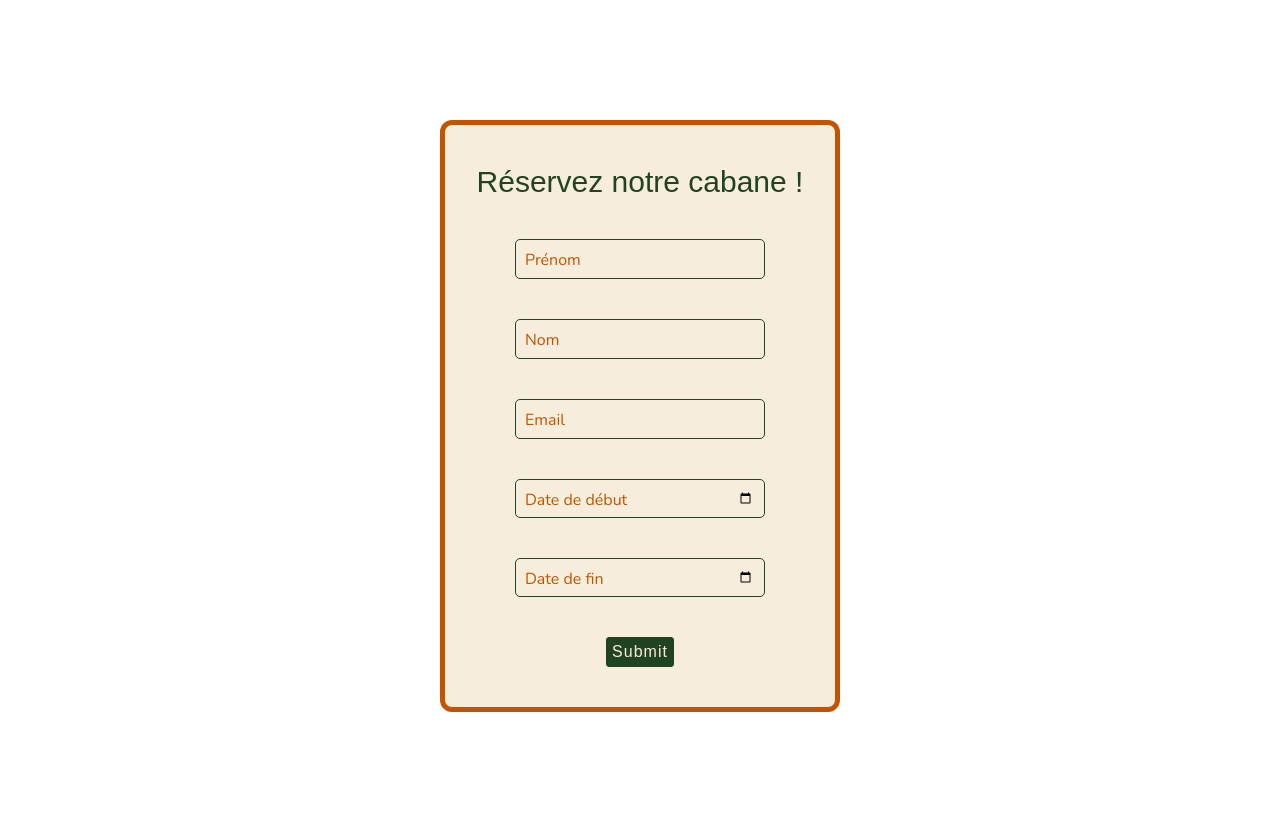
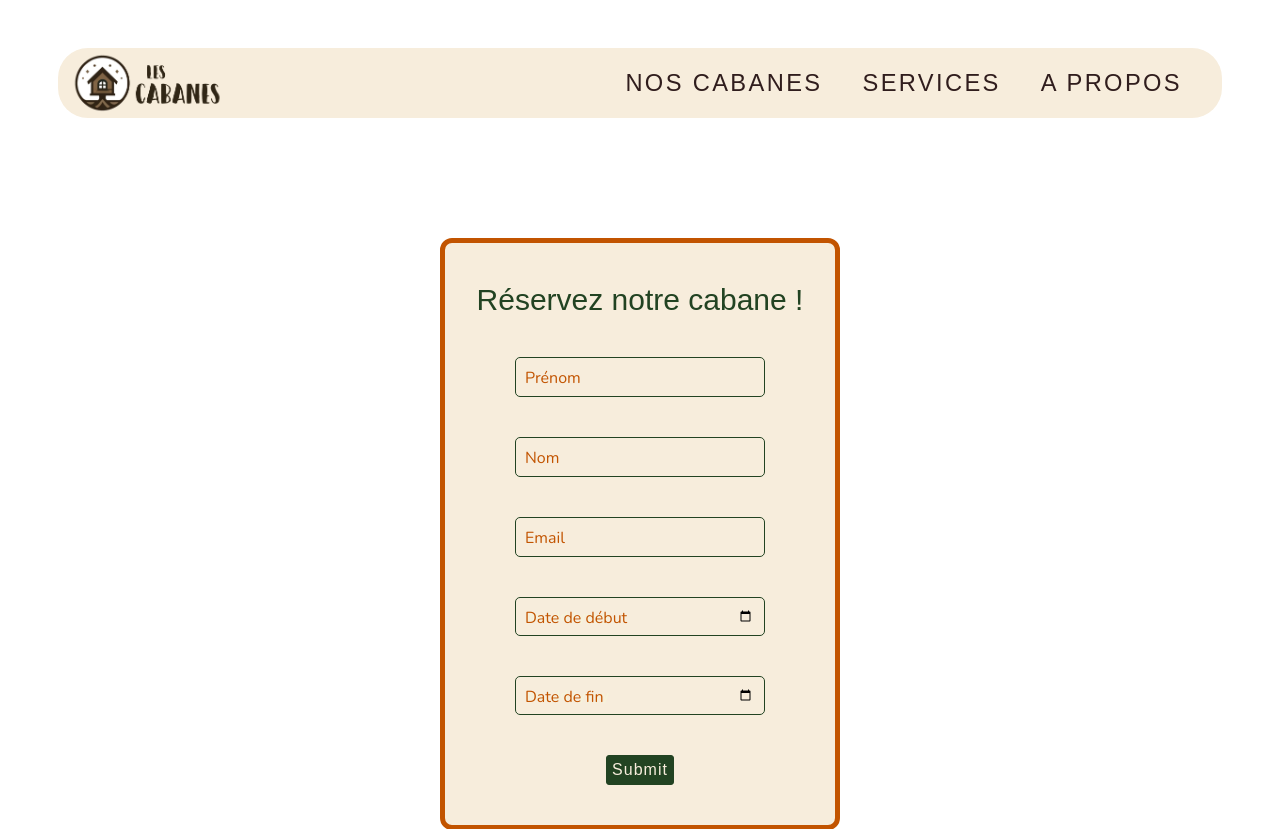
Before and after one commit to miladup/Resaweb, a PHP site: page /formulaire.html in a window 1280 px wide. Shown: the top 829 px of the page. Before the commit the page ends 712 px from the top, so only its background shows below. Run offline with PHP 8.4, Linux system fonts and the light colour scheme; some web fonts are replaced.

Commit message:
ajout nav dans formulaire

```diff
--- a/formulaire.css
+++ b/formulaire.css
@@ -1,5 +1,83 @@
 *, *::after, *::before {
     box-sizing: border-box;
+}
+
+.nav-container {
+    width: 100%;
+    display: flex;
+    justify-content: center;
+    padding: 0 50px;
+    box-sizing: border-box;
+}
+
+nav {
+    margin-top: 5vh;
+    height: 70px;
+    display: flex;
+    align-items: center;
+    max-width: 1500px;
+    min-width: 700px;
+    backdrop-filter: blur(1000px);
+    border-radius: 30px;
+    width: 100%;
+    justify-content: space-between;
+    padding-right: 20px;
+    background-color: rgb(247, 237, 220);
+}
+
+.nav {
+    display: flex;
+    list-style: none;
+}
+
+.nav-link {
+    color: rgb(48, 29, 29);
+    text-transform: uppercase;
+    text-decoration: none;
+    letter-spacing: 0.10em;
+    display: inline-block;
+    padding: 15px 20px;
+    position: relative;
+    font-size: 1.48rem;
+    font-family: 'Happy Camper', sans-serif;
+}
+
+.nav-link:after {
+    background: none repeat scroll 0 0 transparent;
+    bottom: 10px;
+    content: "";
+    display: block;
+    height: 2px;
+    left: 50%;
+    position: absolute;
+    background: rgb(37, 22, 22);
+    transition: width 0.3s ease 0s, left 0.3s ease 0s;
+    width: 0;
+}
+
+.nav-link:hover:after {
+    width: 80%;
+    left: 10%;
+}
+
+.logo {
+    margin-right: auto;
+    width: 160px;
+    margin-left: 10px;
+    margin-top: 5px;
+}
+
+.sr-only {
+    border: 0 !important;
+    clip: rect(1px, 1px, 1px, 1px) !important;
+    -webkit-clip-path: inset(50%) !important;
+    clip-path: inset(50%) !important;
+    height: 1px !important;
+    overflow: hidden !important;
+    padding: 0 !important;
+    position: absolute !important;
+    width: 1px !important;
+    white-space: nowrap !important;
 }
 
 form {
--- a/formulaire.html
+++ b/formulaire.html
@@ -12,6 +12,21 @@
     <link rel="icon" href="photos/favicon.png">
 </head>
 <body>
+    <header>
+        <div class="nav-container">
+            <nav>
+                <a href="index.html">
+                    <span class="sr-only">Retour à l'accueil</span>
+                    <img class="logo" src="photos/logo-long-marron.png" alt="Logo">
+                </a>
+                <ul class="nav">
+                    <li><a class="nav-link" href="cabanes.html">Nos cabanes</a></li>
+                    <li><a class="nav-link" href="services.html">Services</a></li>
+                    <li><a class="nav-link" href="apropos.html">A propos</a></li>
+                </ul>
+            </nav>
+        </div>
+    </header>
     <form>
         <legend>Réservez notre cabane !</legend>
 
```
